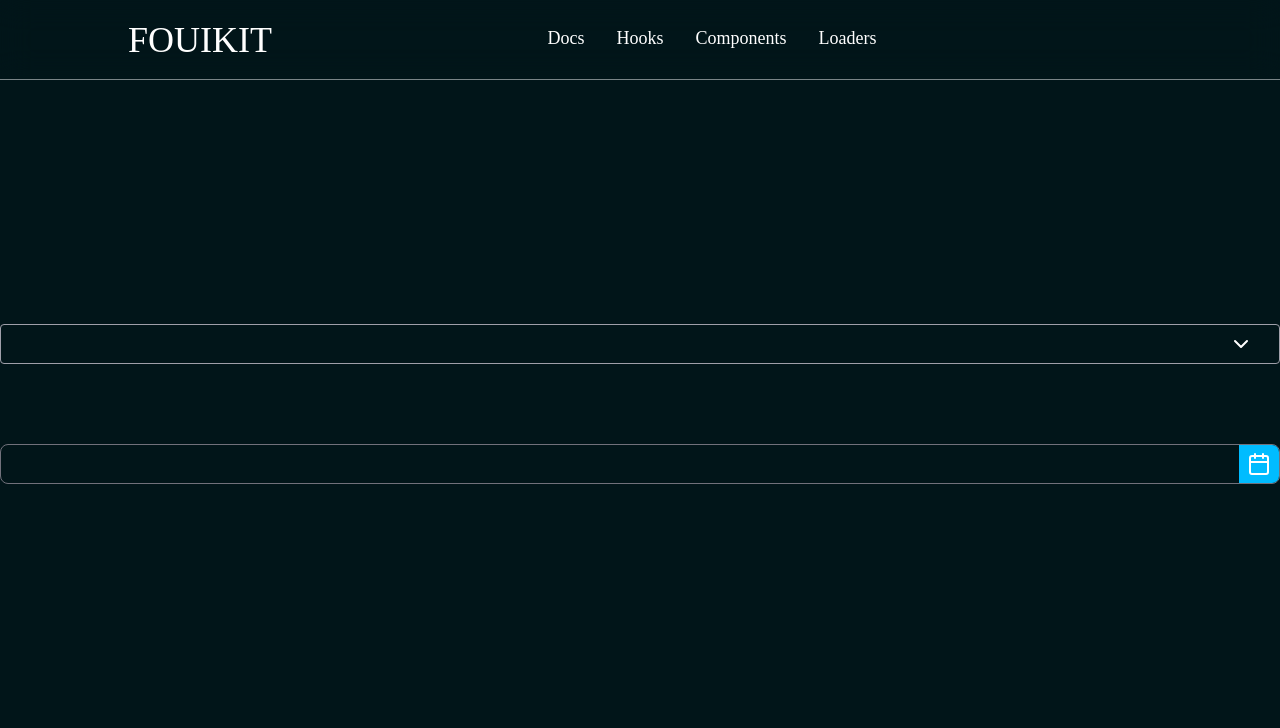
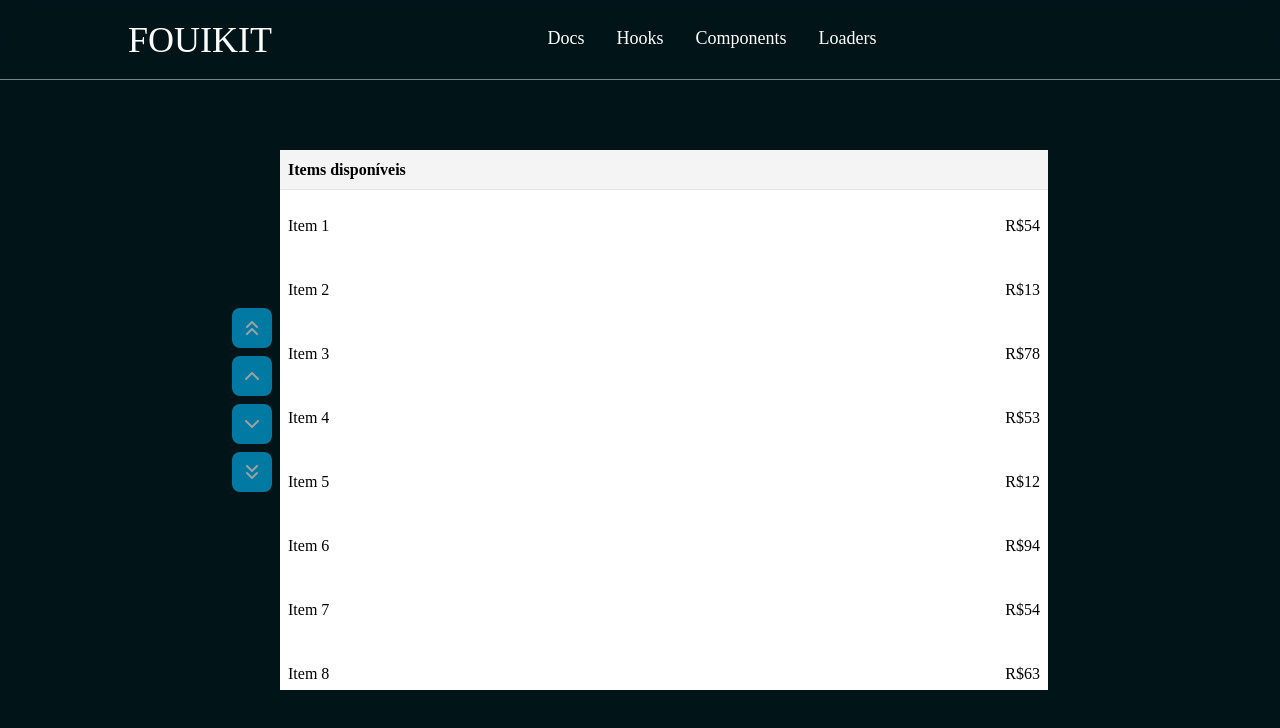
Before and after one commit to filipeoliveira-oss/uiKit, a Next.js app: page /development in a window 1280 px wide. Shown: the top 728 px of the page. Built offline with nearby package versions, Linux system fonts and the light colour scheme.

Commit message:
feat: enhance OrderList drag-and-drop feedback and improve item display in Component

```diff
--- a/src/app/development/page.tsx
+++ b/src/app/development/page.tsx
@@ -11,7 +11,6 @@ import RadioGroup from '@/uiKit/radioGroup/radioGroup';
 import Rating from '@/uiKit/rating/rating';
 import DataView from '@/uiKit/dataView/dataView';
 import OrderList from '@/uiKit/orderList/orderList';
-import { Dropdown } from '@/uiKit/dropdown/dropdown';
 
 
 interface teste {
@@ -19,12 +18,25 @@ interface teste {
     price: string
 }
 export default function Component() {
-    const [a, b] = useState('')
-    const [c, d] = useState('')
+    const items = Array.from({ length: 50 }, (_, i) => ({
+        name: `Item ${i + 1}`,
+        price: Math.floor(Math.random() * 100) + 1, // random price from 1 to 100
+    }));
+    const [a, sa] = useState<Array<any>>(items)
+
+
+    const item = (item: teste) => {
+        return (
+            <div className='w-[60vw] h-fit flex flex-row justify-between items-center py-4 px-2'>
+                <span>{item.name}</span>
+                <span>R${item.price}</span>
+            </div>
+        )
+    }
+
     return (
-        <div className="w-screen h-screen flex flex-col gap-20 items-center justify-center">
-            <Dropdown content={['1', '2']} value={c} onChangeValue={(e) => d(e)} className='text-white'/>
-            <Calendar date={a} setDate={(e) => b(e)} showButtonBar showIcon/>
+        <div className="w-screen h-screen items-center justify-center flex flex-col gap-8">
+            <OrderList value={a} itemTemplate={item} changeValue={(e) => sa(e)} header='Items disponíveis' dragAndDrop/>
         </div>
     )
 }
--- a/src/components/home/hero.tsx
+++ b/src/components/home/hero.tsx
@@ -17,6 +17,7 @@ export default function Hero() {
     const loadersRef = useRef<HTMLSpanElement>(null)
     const snippetBig = useRef(null)
     const snippetSmall = useRef(null)
+    const wordsRef = useRef<HTMLSpanElement>(null)
 
     useEffect(() => {
         const components = { val: 0 };
@@ -37,9 +38,12 @@ export default function Hero() {
                 type: 'words',
                 mask: 'words',
                 onSplit: (self) => {
+                    gsap.set(wordsRef.current,{
+                        opacity:1
+                    })
+
                     gsap.from(self.words, {
                         y: 100,
-                        opacity: 0,
                         autoAlpha: 0,
                         stagger: 0.1,
                         onComplete: () => {
@@ -82,6 +86,12 @@ export default function Hero() {
                 },
             });
 
+            gsap.set(snippetBig.current,{
+                opacity:1
+            })
+
+             gsap.set(snippetSmall.current,{
+                opacity:1
             })
 
             tl.from(snippetBig.current, {
@@ -91,6 +101,9 @@ export default function Hero() {
                 x: 2000,
                 duration: 1,
             })
+        })
+
+
     }, [])
 
 
@@ -103,7 +116,7 @@ export default function Hero() {
 
                     <div className="flex flex-col w-full h-fit mt-4">
                         <h2 className="font-bold text-3xl">Accelerate development with <br /> ready-to-use React UI code snippets</h2>
-                        <span className="text-2xl text-zinc-300" id="tagline">Define it. Adapt it. Reuse it.</span>
+                        <span className="text-2xl text-zinc-300 opacity-0" ref={wordsRef} id="tagline">Define it. Adapt it. Reuse it.</span>
                     </div>
 
                     <Link href={'/docs/introduction'} className="mt-11">
@@ -115,8 +128,8 @@ export default function Hero() {
                 </div>
 
                 <div className="flex flex-col w-[60%] h-[60%] relative">
-                    <Image src={codeSnippetBig} alt="Hook Code Snippet" className="absolute top-0 left-30" ref={snippetBig} />
-                    <Image src={codeSnippetSmall} alt="Hook Code Snippet" className="absolute top-[25%] left-0" ref={snippetSmall} />
+                    <Image src={codeSnippetBig} alt="Hook Code Snippet" className="absolute top-0 left-30 opacity-0" ref={snippetBig} />
+                    <Image src={codeSnippetSmall} alt="Hook Code Snippet" className="absolute top-[25%] left-0 opacity-0" ref={snippetSmall} />
                 </div>
             </div>
 
--- a/src/uiKit/orderList/orderList.tsx
+++ b/src/uiKit/orderList/orderList.tsx
@@ -119,7 +119,7 @@ export default function OrderList({ itemTemplate, value, changeValue, dragAndDro
                     {value.map((item, i) => (
                         <React.Fragment key={i}>
                             {dragAndDrop && (
-                                <div className={`w-full h-2 shrink-0 ${overIndex === i ? 'bg-sky-200' : 'bg-red-500'}`} onDragLeave={() => setOverIndex(null)}
+                                <div className={`w-full h-2 shrink-0 ${overIndex === i ? 'bg-sky-200' : 'bg-transparent'}`} onDragLeave={() => setOverIndex(null)}
                                     onDragOver={e => {
                                         if (draggedItemIndex !== i && draggedItemIndex !== i - 1) {
                                             e.preventDefault();
@@ -146,7 +146,7 @@ export default function OrderList({ itemTemplate, value, changeValue, dragAndDro
 
 
                     {dragAndDrop && (
-                        <div className={`w-full h-2 shrink-0 ${overIndex === value.length ? 'bg-sky-200' : 'bg-red-500'}`} onDragLeave={() => setOverIndex(null)}
+                        <div className={`w-full h-2 shrink-0 ${overIndex === value.length ? 'bg-sky-200' : 'bg-transparent'}`} onDragLeave={() => setOverIndex(null)}
                             onDragOver={e => {
                                 if (draggedItemIndex !== value.length - 1) {
                                     e.preventDefault();
```
Lines whose indentation alone changed are shown as unchanged.
